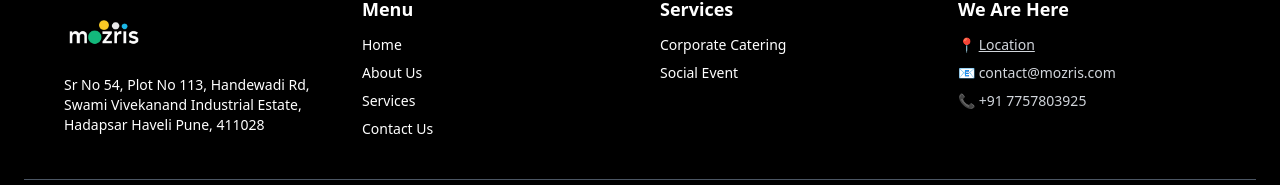
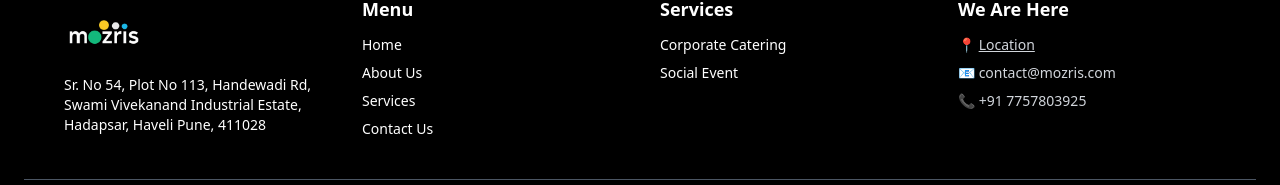
Before and after one commit to Aneek05/mozris-website, a React (Create React App) app: page /contact in a window 1280 px wide. Shown: the part 1567-1752 px from the top of the page. Built offline with nearby package versions, Linux system fonts and the light colour scheme.

Commit message:
Update ContactUs.js
corrected the address

```diff
--- a/src/pages/ContactUs.js
+++ b/src/pages/ContactUs.js
@@ -178,7 +178,7 @@ export default function ContactUs() {
         <div className="max-w-6xl mx-auto grid grid-cols-1 md:grid-cols-4 gap-10 pb-10">
           <div>
             <img src="/mozris-logo.png" alt="Mozris Logo" className="max-h-16 md:max-h-20 w-auto object-contain" />
-            <p className="text-sm">Sr No 54, Plot No 113, Handewadi Rd,<br />Swami Vivekanand Industrial Estate,<br />Hadapsar Haveli Pune, 411028</p>
+            <p className="text-sm">Sr. No 54, Plot No 113, Handewadi Rd,<br />Swami Vivekanand Industrial Estate,<br />Hadapsar, Haveli Pune, 411028</p>
           </div>
           <div>
             <h4 className="font-bold text-lg mb-3">Menu</h4>
```
